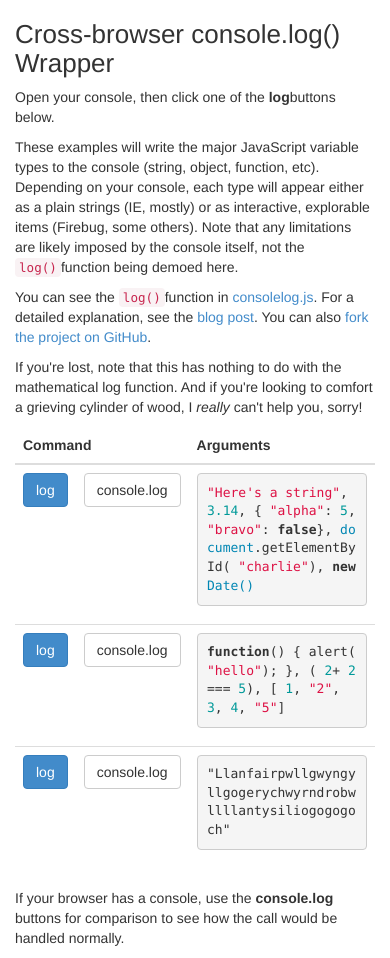
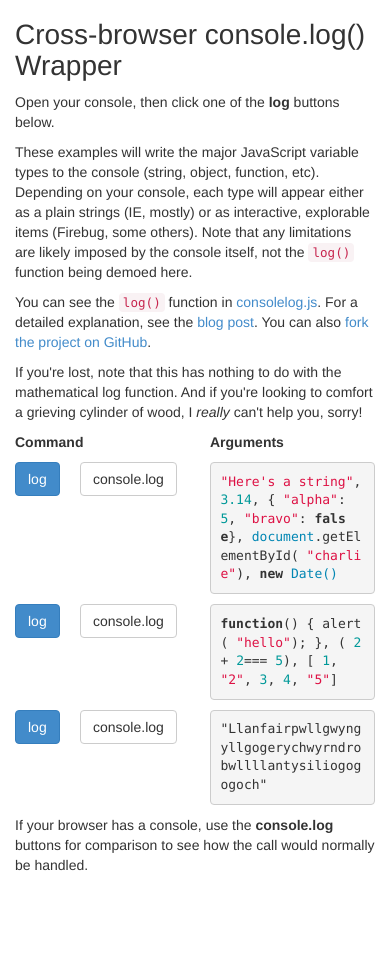
Before and after one commit to patik/console.log-wrapper, a website: page index.html in a window 390 px wide. After the commit the page ends 885 px from the top, so only its background shows below. Drawn offline with Linux system fonts and the light colour scheme.

Commit message:
Responsive-ized the demo page

```diff
--- a/demo/demo.css
+++ b/demo/demo.css
@@ -303,8 +303,8 @@ th.hidden-lg,td.hidden-lg{display:table-cell !important}
 @media (min-width:992px) and (max-width:1199px){.hidden-lg.hidden-md,tr.hidden-lg.hidden-md,th.hidden-lg.hidden-md,td.hidden-lg.hidden-md{display:none !important}}
 @media (min-width:1200px){.hidden-lg,tr.hidden-lg,th.hidden-lg,td.hidden-lg{display:none !important}}
 .visible-print,tr.visible-print,th.visible-print,td.visible-print{display:none !important}
-@media print{.visible-print{display:block !important}tr.visible-print{display:table-row !important} th.visible-print,td.visible-print{display:table-cell !important} .hidden-print,tr.hidden-print,th.hidden-print,td.hidden-print{display:none !important}}.container h1{font-size:26px}
-#command-list{list-style:none outside none}#command-list li{overflow:hidden;vertical-align:middle}#command-list li>div{float:left;margin-right:10px}
+@media print{.visible-print{display:block !important}tr.visible-print{display:table-row !important} th.visible-print,td.visible-print{display:table-cell !important} .hidden-print,tr.hidden-print,th.hidden-print,td.hidden-print{display:none !important}}.container h1{font-size:2em}
+.header-row{margin-bottom:.75em}.header-row .col-xs-6{font-weight:bold}
 #charlie{display:none}
 .c-str{color:#d14}
 .c-num{color:#099}
--- a/index.html
+++ b/index.html
@@ -14,54 +14,50 @@
         <div class="row">
             <div class="col-xs-12">
                 <h1>Cross-browser console.log() Wrapper</h1>
-                <p>Open your console, then click one of the <strong>log</strong>buttons below.</p>
-                <p>These examples will write the major JavaScript variable types to the console (string, object, function, etc). Depending on your console, each type will appear either as a plain strings (IE, mostly) or as interactive, explorable items (Firebug, some others). Note that any limitations are likely imposed by the console itself, not the <code>log()</code>function being demoed here.</p>
-                <p>You can see the <code>log()</code>function in <a href="consolelog.js">consolelog.js</a>. For a detailed explanation, see the <a href="http://patik.com/blog/complete-cross-browser-console-log/">blog post</a>. You can also <a href="https://github.com/patik/console.log-wrapper/">fork the project on GitHub</a>.</p>
+                <p>Open your console, then click one of the <strong>log</strong> buttons below.</p>
+                <p>These examples will write the major JavaScript variable types to the console (string, object, function, etc). Depending on your console, each type will appear either as a plain strings (IE, mostly) or as interactive, explorable items (Firebug, some others). Note that any limitations are likely imposed by the console itself, not the <code>log()</code> function being demoed here.</p>
+                <p>You can see the <code>log()</code> function in <a href="consolelog.js">consolelog.js</a>. For a detailed explanation, see the <a href="http://patik.com/blog/complete-cross-browser-console-log/">blog post</a>. You can also <a href="https://github.com/patik/console.log-wrapper/">fork the project on GitHub</a>.</p>
                 <p>If you're lost, note that this has nothing to do with the mathematical log function. And if you're looking to comfort a grieving cylinder of wood, I <em>really</em> can't help you, sorry!</p>
             </div>
         </div>
+        <div class="row header-row">
+            <div class="col-xs-6">Command</div>
+            <div class="col-xs-6">Arguments</div>
+        </div>
         <div class="row">
-            <div class="col-xs-12">
-                <table id="command-list" class="table">
-                    <thead>
-                        <tr>
-                            <th colspan="2">Command</th>
-                            <th>Arguments</th>
-                        </tr>
-                    </thead>
-                    <tbody>
-                        <tr>
-                            <td>
-                                <button class="btn btn-primary" data-method="log" data-command="a">log</button>
-                            </td>
-                            <td>
-                                <button class="btn btn-default" data-method="console" data-command="a">console.log</button>
-                            </td>
-                            <td><pre><code><span class="c-str">"Here's a string"</span>, <span class="c-num">3.14</span>, { <span class="c-str">"alpha"</span>: <span class="c-num">5</span>, <span class="c-str">"bravo"</span>: <span class="c-key">false</span>}, <span class="c-spec">document</span>.getElementById( <span class="c-str">"charlie"</span>), <span class="c-key">new</span> <span class="c-spec">Date()</span></code></pre></td>
-                        </tr>
-                        <tr>
-                            <td>
-                                <button class="btn btn-primary" data-method="log" data-command="b">log</button>
-                            </td>
-                            <td>
-                                <button class="btn btn-default" data-method="console" data-command="b">console.log</button>
-                            </td>
-                            <td><pre><code><span class="c-key">function</span>() { alert( <span class="c-str">"hello"</span>); }, ( <span class="c-num">2</span>+ <span class="c-num">2</span>=== <span class="c-num">5</span>), [ <span class="c-num">1</span>, <span class="c-str">"2"</span>, <span class="c-num">3</span>, <span class="c-num">4</span>, <span class="c-str">"5"</span>]</code></pre></td>
-                        </tr>
-                        <tr>
-                            <td>
-                                <button class="btn btn-primary" data-method="log" data-command="c">log</button>
-                            </td>
-                            <td>
-                                <button class="btn btn-default" data-method="console" data-command="c">console.log</button>
-                            </td>
-                            <td><pre><code>"Llanfairpwllgwyngyllgogerychwyrndrobwllllantysiliogogogoch"</code></pre></td>
-                        </tr>
-                    </tbody>
-                </table>
-                <p>If your browser has a console, use the <strong>console.log</strong> buttons for comparison to see how the call would be handled normally.</p>
+            <div class="col-xs-2 col-sm-1">
+                <button class="btn btn-primary" data-method="log" data-command="a">log</button>
+            </div>
+            <div class="col-xs-4 col-sm-2">
+                <button class="btn btn-default" data-method="console" data-command="a">console.log</button>
+            </div>
+            <div class="col-xs-6 col-sm-9">
+                <pre><code><span class="c-str">"Here's a string"</span>, <span class="c-num">3.14</span>, { <span class="c-str">"alpha"</span>: <span class="c-num">5</span>, <span class="c-str">"bravo"</span>: <span class="c-key">false</span>}, <span class="c-spec">document</span>.getElementById( <span class="c-str">"charlie"</span>), <span class="c-key">new</span> <span class="c-spec">Date()</span></code></pre>
             </div>
         </div>
+        <div class="row">
+            <div class="col-xs-2 col-sm-1">
+                <button class="btn btn-primary" data-method="log" data-command="b">log</button>
+            </div>
+            <div class="col-xs-4 col-sm-2">
+                <button class="btn btn-default" data-method="console" data-command="b">console.log</button>
+            </div>
+            <div class="col-xs-6 col-sm-9">
+                <pre><code><span class="c-key">function</span>() { alert( <span class="c-str">"hello"</span>); }, ( <span class="c-num">2</span>+ <span class="c-num">2</span>=== <span class="c-num">5</span>), [ <span class="c-num">1</span>, <span class="c-str">"2"</span>, <span class="c-num">3</span>, <span class="c-num">4</span>, <span class="c-str">"5"</span>]</code></pre>
+            </div>
+        </div>
+        <div class="row">
+            <div class="col-xs-2 col-sm-1">
+                <button class="btn btn-primary" data-method="log" data-command="c">log</button>
+            </div>
+            <div class="col-xs-4 col-sm-2">
+                <button class="btn btn-default" data-method="console" data-command="c">console.log</button>
+            </div>
+            <div class="col-xs-6 col-sm-9">
+                <pre><code>"Llanfairpwllgwyngyllgogerychwyrndrobwllllantysiliogogogoch"</code></pre>
+            </div>
+        </div>
+        <p>If your browser has a console, use the <strong>console.log</strong> buttons for comparison to see how the call would normally be handled.</p>
     </div>
     <div id="charlie" class="delta echo">This element is just for the demo</div>
     <script src="consolelog.js"></script>
```
